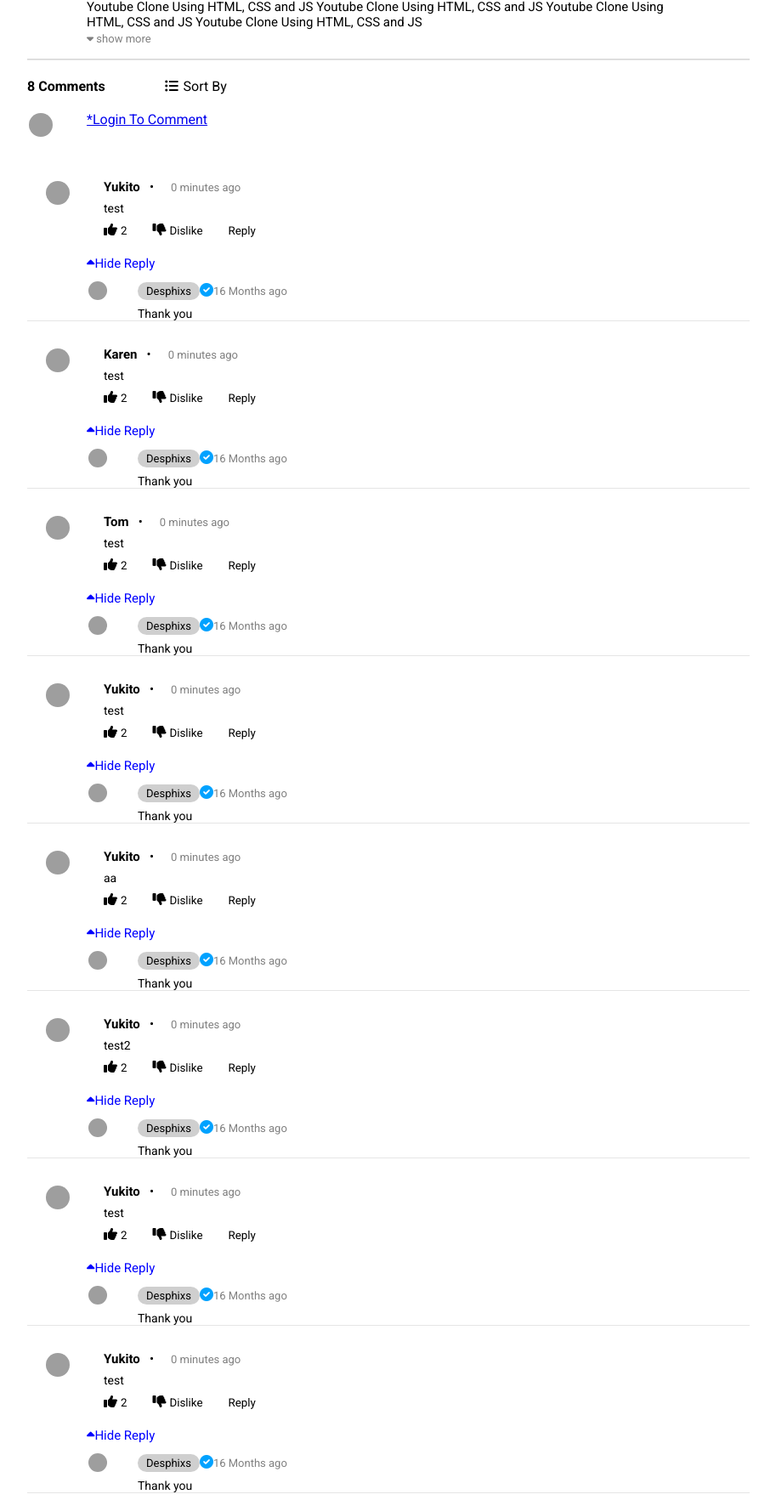
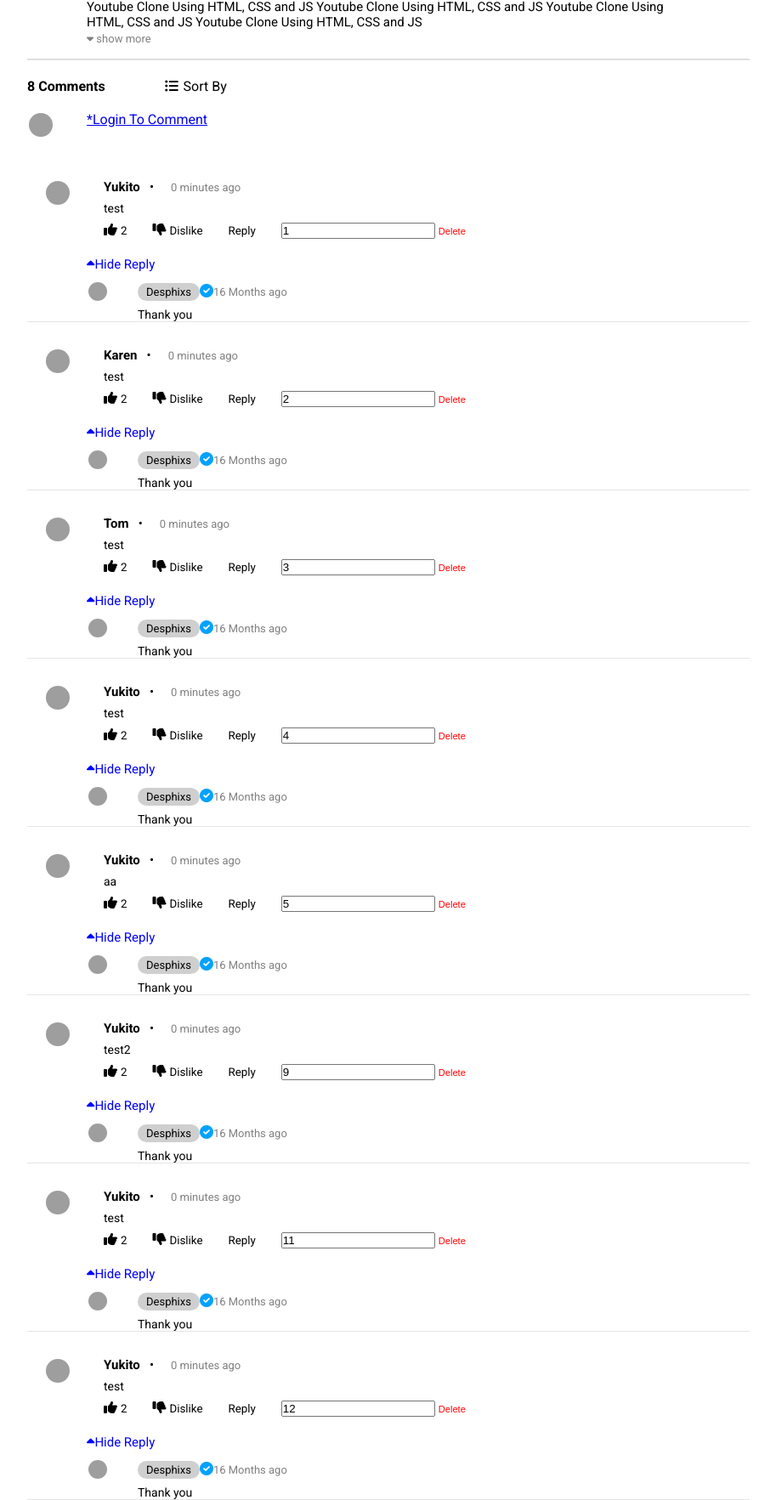
Before and after one commit to ajdjaiuoapooiad/Django-ytpj4, a Django app: template templates/video.html in a window 1360 px wide. Shown: the part 787-2552 px from the top of the page at 85% size, without its empty margins (64-977 px from the left). Run offline with Django 4.2, Linux system fonts and the light colour scheme; the template is opened without the code that fills it: values that come from a table or form of the project are taken from there, others are empty; data comes from the database, SQL or seed files in the repository; both versions use the stored data as it was after the commit; parts of the project's set-up code (start-up, migrations or seed data) failed here and were passed over; grey boxes are pictures that could not be loaded.

Commit message:
comment delete

```diff
--- a/core/urls.py
+++ b/core/urls.py
@@ -7,4 +7,5 @@ urlpatterns = [
 
      # Saving Comment to db
     path("ajax-save-comment/", views.ajax_save_comment, name="save-comment"),
+    path("ajax-delete-comment/", views.ajax_delete_comment, name="delete-comment"),
 ]
--- a/templates/video.html
+++ b/templates/video.html
@@ -171,7 +171,7 @@
 
                         <!-- Comment form -->
 
-                    <div class="comment-wrapper">
+                    <div id="comment-wrapper">
 
                         {% for c in comment %}
                         <div class="comment-tray">
@@ -199,6 +199,11 @@
 
                                             <div class="icon">
                                                 <label for=""><a><small>Reply</small></a></label>
+                                            </div>
+
+                                            <div class="icon">
+                                                <input type="" value="{{ c.id }}" name="" id="">
+                                                <label for=""><button data-cid={{c.id}} class="btn-del" style="color: red;"><small>Delete</small></button></label>
                                             </div>
 
                                         </div>
@@ -338,4 +343,36 @@
             }
         })
     })
+
+    // Deleting Comment
+    $("#comment-wrapper").on("click", ".btn-del", function(){
+        console.log("Delete Comment Button is Clicked");
+        let id = $(this).attr("data-cid")
+
+        mydata = {
+            cid:id
+        }
+        mythis = $(this)
+
+        $.ajax({
+            type: "POST",
+            url: "{% url 'delete-comment' %}",
+            data: mydata,
+
+            success: function(data){
+                // console.log(data);
+                if(data.status === 1){
+                    // console.log("Comment Deleted");
+                    $(mythis).closest(".comment-tray").fadeOut();
+                }
+                if(data.status === 0){
+                    // console.log("Unable To Delete Comment");
+                    alert("Unable to delete comment, try again later...")
+                }
+            }
+        })
+
+    })
+
+
 </script>
```
Also changed, not shown: core/views.py (+13 -1 lines), db.sqlite3.
